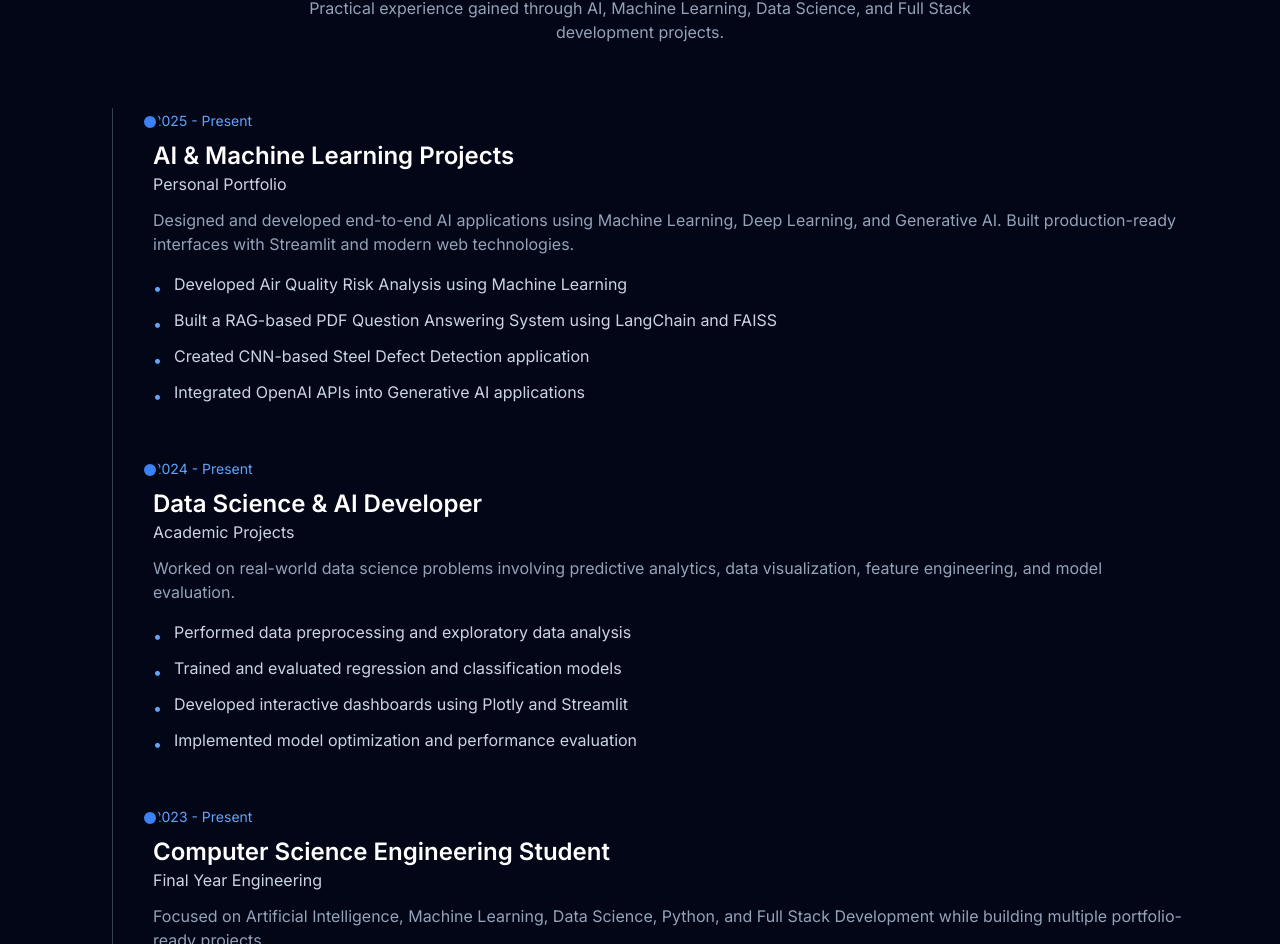
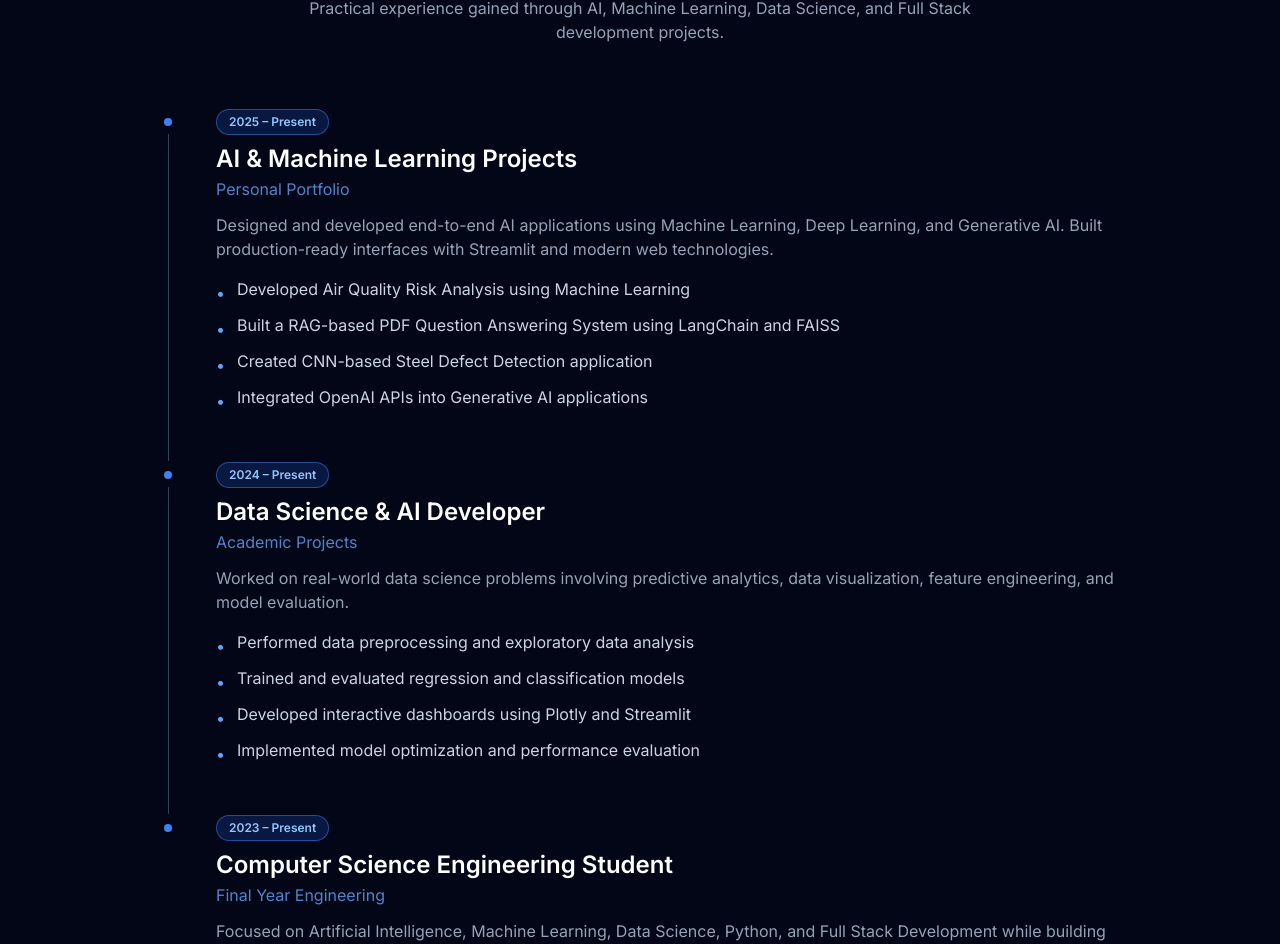
Before and after one commit to Sheshcode1809/POTFOLIO-2.0, a Next.js app: page / in a window 1280 px wide. Shown: the part 1856-2800 px from the top of the page. Built offline with nearby package versions, Linux system fonts and the light colour scheme.

Commit message:
feat: add Experience section component and agent skill guidelines for Tailwind, TypeScript, and Next.js

```diff
--- a/app/sections/Experience.tsx
+++ b/app/sections/Experience.tsx
@@ -1,10 +1,18 @@
 // app/sections/Experience.tsx
 
-const experiences = [
+interface Experience {
+  role: string;
+  company: string;
+  duration: string;
+  description: string;
+  achievements: string[];
+}
+
+const experiences: Experience[] = [
   {
     role: "AI & Machine Learning Projects",
     company: "Personal Portfolio",
-    duration: "2025 - Present",
+    duration: "2025 – Present",
     description:
       "Designed and developed end-to-end AI applications using Machine Learning, Deep Learning, and Generative AI. Built production-ready interfaces with Streamlit and modern web technologies.",
     achievements: [
@@ -17,7 +25,7 @@ const experiences = [
   {
     role: "Data Science & AI Developer",
     company: "Academic Projects",
-    duration: "2024 - Present",
+    duration: "2024 – Present",
     description:
       "Worked on real-world data science problems involving predictive analytics, data visualization, feature engineering, and model evaluation.",
     achievements: [
@@ -30,7 +38,7 @@ const experiences = [
   {
     role: "Computer Science Engineering Student",
     company: "Final Year Engineering",
-    duration: "2023 - Present",
+    duration: "2023 – Present",
     description:
       "Focused on Artificial Intelligence, Machine Learning, Data Science, Python, and Full Stack Development while building multiple portfolio-ready projects.",
     achievements: [
@@ -48,39 +56,48 @@ export function Experience() {
       id="experience"
       className="py-16 sm:py-20 lg:py-24 bg-slate-950 text-white"
     >
-      <div className="max-w-6xl mx-auto px-4 sm:px-6 lg:px-8">
+      <div className="max-w-5xl mx-auto px-4 sm:px-6 lg:px-8">
+        {/* Section heading */}
         <div className="text-center mb-12 sm:mb-16">
           <p className="text-blue-400 uppercase tracking-widest font-semibold text-sm">
             Experience
           </p>
-
           <h2 className="text-3xl sm:text-4xl md:text-5xl font-bold mt-3">
             My Journey
           </h2>
-
           <p className="mt-4 max-w-2xl mx-auto text-slate-400 text-sm sm:text-base">
             Practical experience gained through AI, Machine Learning, Data
             Science, and Full Stack development projects.
           </p>
         </div>
 
-        <div className="relative border-l border-slate-700 ml-3 sm:ml-4 pl-6 sm:pl-10">
+        {/* Timeline */}
+        <div className="space-y-0">
           {experiences.map((exp, index) => (
-            <div
-              key={index}
-              className="relative mb-10 sm:mb-12 last:mb-0"
-            >
-              <div className="absolute -left-[13px] top-1 h-5 w-5 rounded-full bg-blue-500 border-4 border-slate-950 shrink-0" />
+            <div key={index} className="flex gap-0 sm:gap-4">
 
-              <span className="text-xs sm:text-sm text-blue-400">
+              {/* ── Centre: dot + vertical line ── */}
+              <div className="flex flex-col items-center shrink-0">
+                {/* Dot */}
+                <div className="mt-1.5 h-4 w-4 rounded-full bg-blue-500 border-4 border-slate-950 shrink-0 z-10" />
+                {/* Vertical line below dot, except last item */}
+                {index < experiences.length - 1 && (
+                  <div className="flex-1 w-px bg-slate-700 mt-1" />
+                )}
+              </div>
+
+              {/* ── Right column: content ── */}
+              <div className={`pl-4 sm:pl-6 pb-10 sm:pb-12 ${index === experiences.length - 1 ? "pb-0" : ""}`}>
+                {/* Year shown only on mobile (xs) above the title */}
+                <span className="inline-block mb-2 px-3 py-1 rounded-full bg-blue-600/20 border border-blue-500/50 text-blue-300 text-xs font-semibold">
                   {exp.duration}
                 </span>
 
-              <h3 className="text-xl sm:text-2xl font-semibold mt-2 leading-snug">
+                <h3 className="text-lg sm:text-xl md:text-2xl font-semibold leading-snug">
                   {exp.role}
                 </h3>
 
-              <p className="text-slate-300 mb-3 text-sm sm:text-base">
+                <p className="text-blue-400/80 text-sm sm:text-base mt-0.5 mb-3">
                   {exp.company}
                 </p>
 
@@ -100,6 +117,7 @@ export function Experience() {
                   ))}
                 </ul>
               </div>
+            </div>
           ))}
         </div>
       </div>
```
Lines whose indentation alone changed are shown as unchanged.
